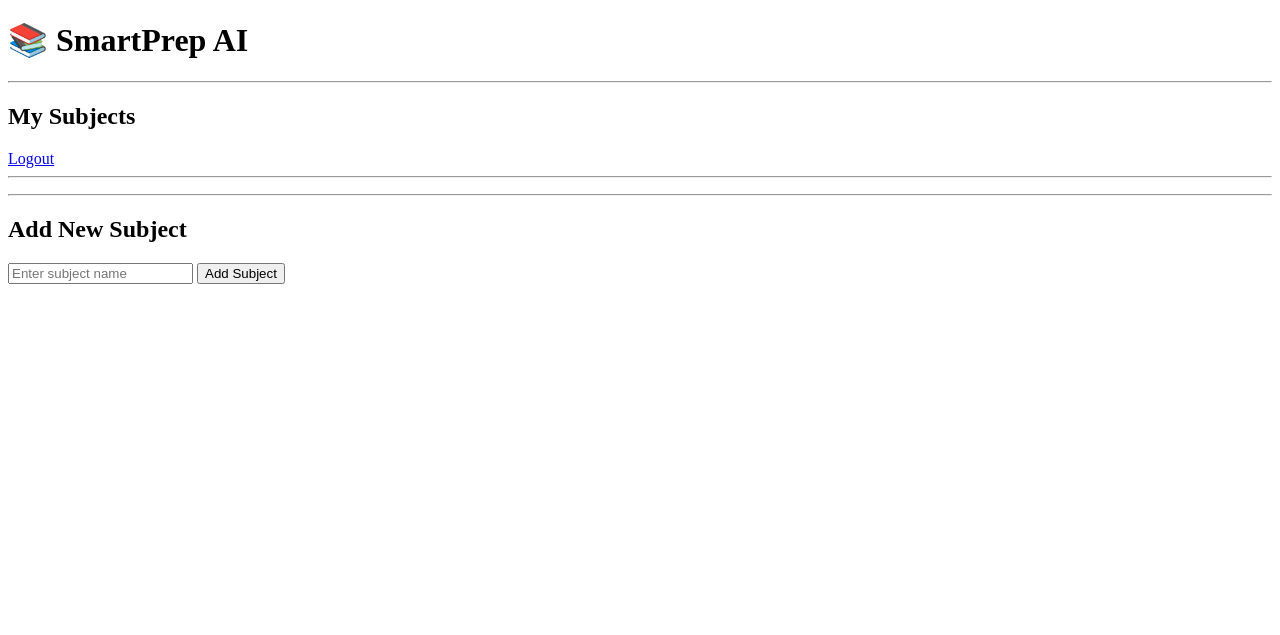
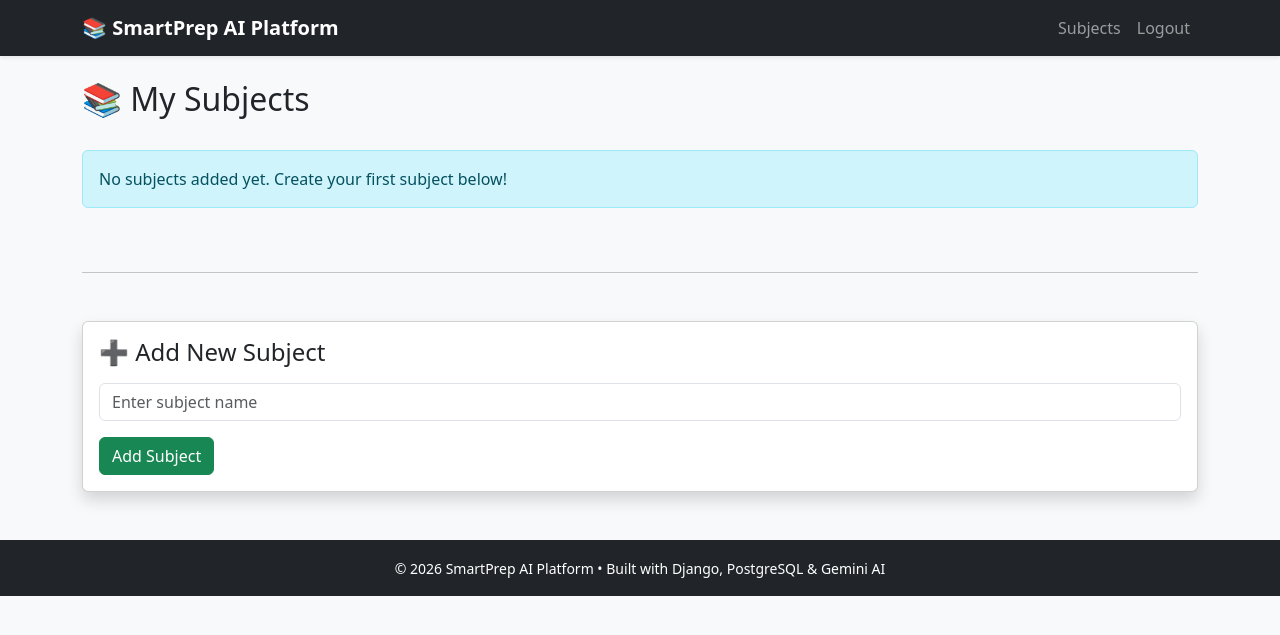
Before and after one commit to sh1van3h/SmartPrep-AI-Platform, a Django app: page /subjects/ in a window 1280 px wide. Shown: the top 635 px of the page. Run offline with Django 5.2, Linux system fonts and the light colour scheme; the visitor is signed in with stand-in values (Sample User, id 1).

Commit message:
Redesign subject dashboard with Bootstrap

```diff
--- a/backend/accounts/templates/accounts/subject_list.html
+++ b/backend/accounts/templates/accounts/subject_list.html
@@ -1,62 +1,124 @@
-<!DOCTYPE html>
-<html>
-<head>
-    <title>SmartPrep AI</title>
-</head>
-<body>
+{% extends "base.html" %}
 
-<h1>📚 SmartPrep AI</h1>
+{% block title %}
+Subjects | SmartPrep AI Platform
+{% endblock %}
 
-<hr>
+{% block content %}
 
-<h2>My Subjects</h2>
+<div class="d-flex justify-content-between align-items-center mb-4">
 
-<a href="{% url 'logout' %}">
-    Logout
-</a>
+    <h2>
+        📚 My Subjects
+    </h2>
 
-<hr>
+</div>
 
-<ul>
+
+<div class="row">
 
     {% for subject in subjects %}
 
-    <li>
-    <a href="{% url 'subject_detail' subject.id %}">
+    <div class="col-md-4 mb-4">
+
+        <div class="card shadow h-100">
+
+            <div class="card-body">
+
+                <h5 class="card-title">
                     {{ subject.name }}
+                </h5>
+
+                <p class="card-text text-muted">
+                    Continue learning and manage your notes.
+                </p>
+
+
+                <a href="{% url 'subject_detail' subject.id %}"
+                   class="btn btn-primary">
+
+                    Open Subject
+
                 </a>
-</li>
+
+            </div>
+
+        </div>
+
+    </div>
+
+    {% empty %}
+
+    <div class="col-12">
+
+        <div class="alert alert-info">
+
+            No subjects added yet. Create your first subject below!
+
+        </div>
+
+    </div>
 
     {% endfor %}
 
-</ul>
+</div>
 
-<hr>
 
-<h2>Add New Subject</h2>
+<hr class="my-5">
+
+
+<div class="card shadow">
+
+    <div class="card-body">
+
+        <h4 class="mb-3">
+            ➕ Add New Subject
+        </h4>
+
 
         {% if messages %}
+
             {% for message in messages %}
-        <p>{{ message }}</p>
+
+            <div class="alert alert-{{ message.tags }}">
+                {{ message }}
+            </div>
+
             {% endfor %}
+
         {% endif %}
+
 
         <form method="POST" action="{% url 'add_subject' %}">
 
             {% csrf_token %}
 
+
+            <div class="mb-3">
+
                 <input
                     type="text"
                     name="name"
+                    class="form-control"
                     placeholder="Enter subject name"
-        required
-    >
+                    required>
 
-    <button type="submit">
+            </div>
+
+
+            <button type="submit"
+                    class="btn btn-success">
+
                 Add Subject
+
             </button>
+
 
         </form>
 
-</body>
-</html>
+    </div>
+
+</div>
+
+
+{% endblock %}
```
Lines whose indentation alone changed are shown as unchanged.
